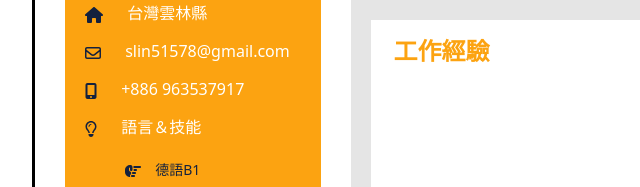
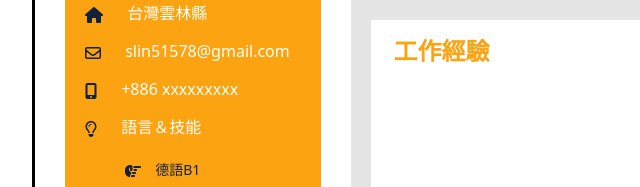
Before and after one commit to sylvia-010/RESUME, a plain HTML site: page index.html in a window 1280 px wide. Shown: the part 485-672 px from the top of the page, 218-858 px from the left. Drawn offline with nearby package versions, Linux system fonts and the light colour scheme.

Commit message:
no message

```diff
--- a/index.html
+++ b/index.html
@@ -50,7 +50,7 @@
                         </li>
                         <li>
                             <svg xmlns="http://www.w3.org/2000/svg" height="1em" viewBox="0 0 384 512"><!--! Font Awesome Free 6.4.0 by @fontawesome - https://fontawesome.com License - https://fontawesome.com/license (Commercial License) Copyright 2023 Fonticons, Inc. --><path d="M16 64C16 28.7 44.7 0 80 0H304c35.3 0 64 28.7 64 64V448c0 35.3-28.7 64-64 64H80c-35.3 0-64-28.7-64-64V64zM224 448a32 32 0 1 0 -64 0 32 32 0 1 0 64 0zM304 64H80V384H304V64z"/></svg>
-                            <h4>+886 963537917</h4>
+                            <h4>+886 xxxxxxxxx</h4>
                         </li>
                         <li>
                             <svg xmlns="http://www.w3.org/2000/svg" height="1em" viewBox="0 0 384 512"><!--! Font Awesome Free 6.4.0 by @fontawesome - https://fontawesome.com License - https://fontawesome.com/license (Commercial License) Copyright 2023 Fonticons, Inc. --><style>svg{fill:#ffffff}</style><path d="M297.2 248.9C311.6 228.3 320 203.2 320 176c0-70.7-57.3-128-128-128S64 105.3 64 176c0 27.2 8.4 52.3 22.8 72.9c3.7 5.3 8.1 11.3 12.8 17.7l0 0c12.9 17.7 28.3 38.9 39.8 59.8c10.4 19 15.7 38.8 18.3 57.5H109c-2.2-12-5.9-23.7-11.8-34.5c-9.9-18-22.2-34.9-34.5-51.8l0 0 0 0c-5.2-7.1-10.4-14.2-15.4-21.4C27.6 247.9 16 213.3 16 176C16 78.8 94.8 0 192 0s176 78.8 176 176c0 37.3-11.6 71.9-31.4 100.3c-5 7.2-10.2 14.3-15.4 21.4l0 0 0 0c-12.3 16.8-24.6 33.7-34.5 51.8c-5.9 10.8-9.6 22.5-11.8 34.5H226.4c2.6-18.7 7.9-38.6 18.3-57.5c11.5-20.9 26.9-42.1 39.8-59.8l0 0 0 0 0 0c4.7-6.4 9-12.4 12.7-17.7zM192 128c-26.5 0-48 21.5-48 48c0 8.8-7.2 16-16 16s-16-7.2-16-16c0-44.2 35.8-80 80-80c8.8 0 16 7.2 16 16s-7.2 16-16 16zm0 384c-44.2 0-80-35.8-80-80V416H272v16c0 44.2-35.8 80-80 80z"/></svg>
```
